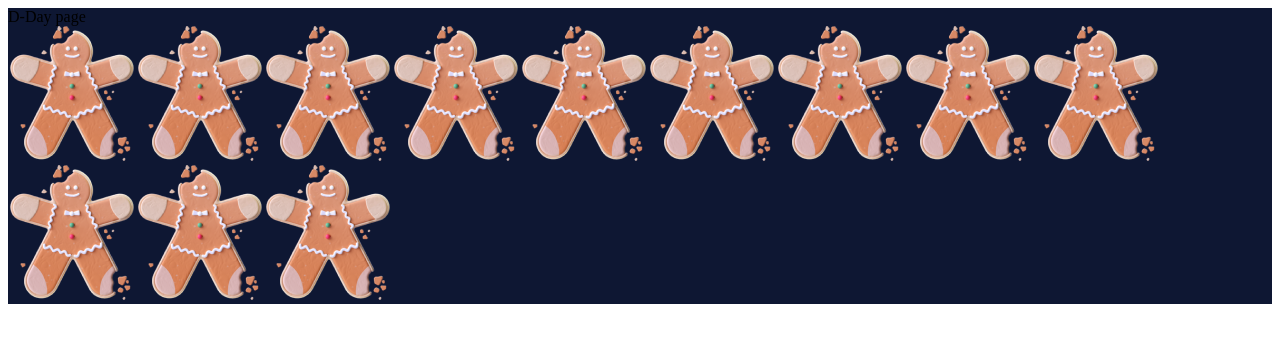
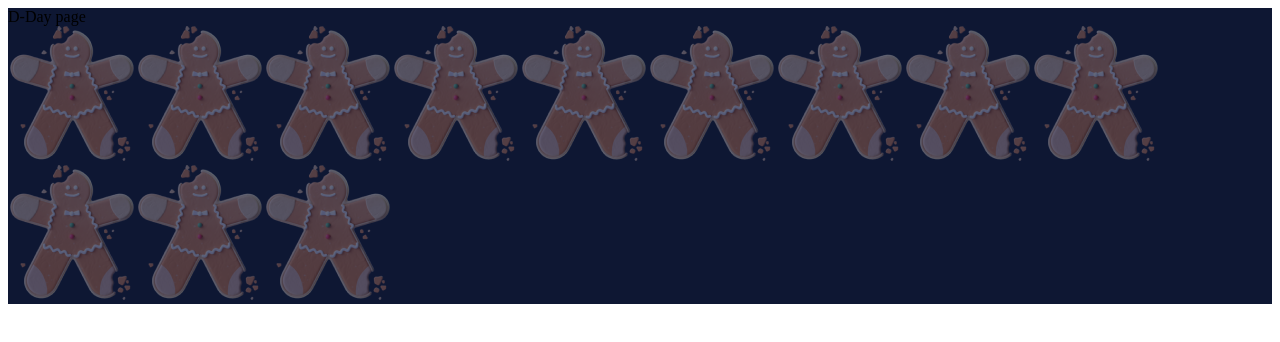
Before and after one commit to 2022-SN-AI-Pre-Internship-Team-D/Frontend, a React (Create React App) app: page /remainingdayspage in a window 1280 px wide. Shown: the top 342 px of the page. Built offline with nearby package versions, Linux system fonts and the light colour scheme.

Commit message:
chore : remainpage ui_2

```diff
--- a/package.json
+++ b/package.json
@@ -7,11 +7,13 @@
     "@testing-library/react": "^13.4.0",
     "@testing-library/user-event": "^13.5.0",
     "@types/jest": "^27.5.2",
+    "keyframe": "^2.1.0",
     "react": "^18.2.0",
     "react-dom": "^18.2.0",
     "react-router": "^6.3.0",
     "react-router-dom": "^6.3.0",
     "react-scripts": "5.0.1",
+    "styled-components": "^5.3.5",
     "typescript": "^4.8.2",
     "web-vitals": "^2.1.4"
   },
@@ -43,6 +45,7 @@
     "@types/node": "^18.7.15",
     "@types/react": "^18.0.18",
     "@types/react-dom": "^18.0.6",
+    "@types/styled-components": "^5.1.26",
     "@typescript-eslint/eslint-plugin": "^5.36.2",
     "@typescript-eslint/parser": "^5.36.2",
     "autoprefixer": "^10.4.8",
--- a/src/components/RemainingDays/EachCookie.tsx
+++ b/src/components/RemainingDays/EachCookie.tsx
@@ -1,4 +1,6 @@
 import React, { useState, useEffect } from 'react';
+import 'utils/pageStyle.css';
+import styled, { keyframes } from 'styled-components';
 
 function EachCookie({ setting = '' }) {
   const [updown, setUpdown] = useState(false);
@@ -10,14 +12,33 @@ function EachCookie({ setting = '' }) {
   }, []);
 
   return (
-    <img
+    <Cookie
       src="images/cookieimg.png"
-      alt="a"
+      alt="asdf"
       className={`${
-        setting ? 'w-20 md:w-28 lg:w-2/6  mb-5 md:mb-7 lg:mb-10' : 'w-20 md:w-28 lg:w-2/6 mt-5 md:mt-7 lg:mt-10'
+        updown ? ' w-20 md:w-28 lg:w-2/6 mb-5 md:mb-7 lg:mb-10' : ' w-20 md:w-28 lg:w-2/6 mt-5 md:mt-7 lg:mt-10'
       }`}
     />
   );
 }
 
+const boxFade = keyframes`
+  0% {
+    opacity: 1;
+    top: 20px;
+
+  }
+  50% {
+    opacity: 0;
+    top: 400px;
+  }
+  100% {
+    opacity: 1;
+    top: 20px;
+  }
+`;
+const Cookie = styled.img`
+  animation: ${boxFade} 3s 1s infinite linear alternate;
+`;
+
 export default EachCookie;
--- a/src/page/MainPage.tsx
+++ b/src/page/MainPage.tsx
@@ -1,7 +1,7 @@
 import 'tailwindcss/tailwind.css';
 import ColorSystem from 'utils/ColorSystem';
 import React from 'react';
-import './pageStyle.css';
+import '../utils/pageStyle.css';
 
 function MainPage() {
   const handleClick = (event: React.MouseEvent<HTMLElement>) => {
--- a/src/page/RemainingDaysPage.tsx
+++ b/src/page/RemainingDaysPage.tsx
@@ -1,5 +1,4 @@
 import 'tailwindcss/tailwind.css';
-import './pageStyle.css';
 import ColorSystem from 'utils/ColorSystem';
 import FooterCookies from 'components/RemainingDays/FooterCookies';
 
```
Also changed, not shown: src/utils/pageStyle.css (renamed from src/page/pageStyle.css), 1 other file (tests, documents, lock files or other folders).
